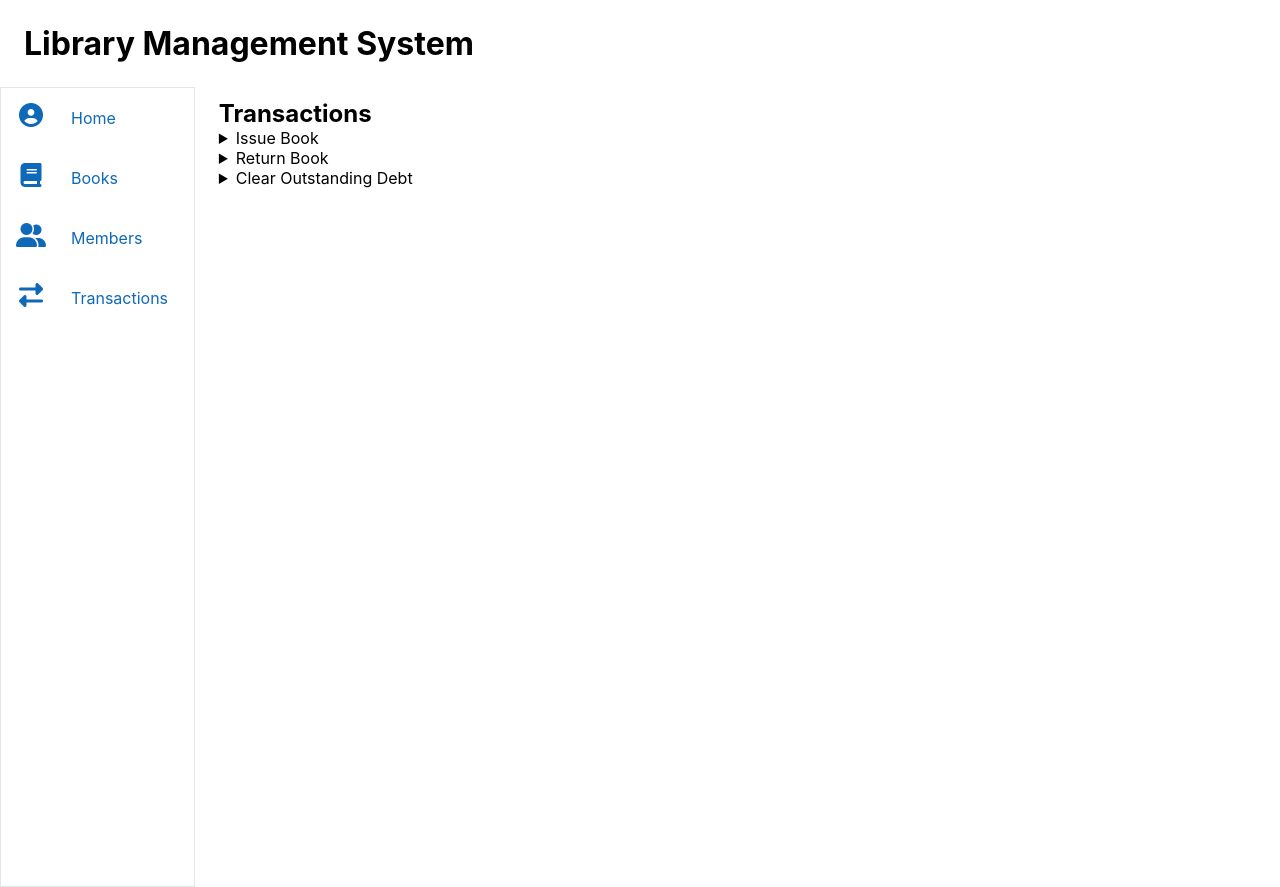
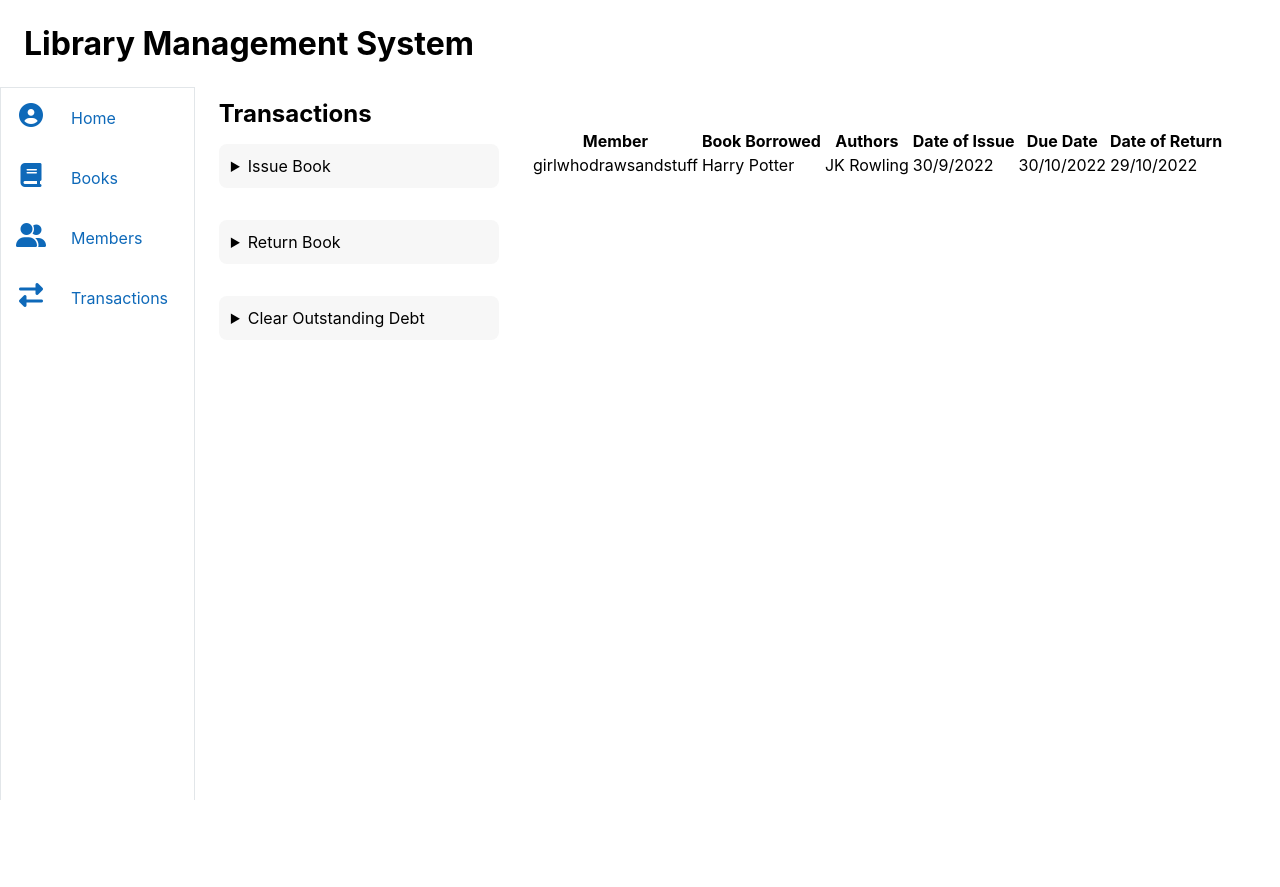
Before and after one commit to girlwhodrawsandstuff/library-management-system, a Flask app: page /transactions in a window 1280 px wide. After the commit the page ends 800 px from the top, so only its background shows below. Run offline with Flask 2, Linux system fonts and the light colour scheme; some libraries are stand-ins or nearby versions.

Commit message:
feat: add dummy form and table for transactions page

```diff
--- a/static/css/style.css
+++ b/static/css/style.css
@@ -128,3 +128,38 @@
     display: flex;
     justify-content: flex-end;
 }
+
+/* Transactions */
+.transaction__divisions {
+    display: flex;
+}
+
+.transaction__container {
+    width: 24em;
+    display: flex;
+    flex-direction: column;
+}
+
+.transaction__table {
+    width: 100%;
+    display: flex;
+    justify-content: center;
+    align-items: flex-start;
+}
+
+.transaction__form {
+    padding: 8px 0;
+}
+
+.transaction__form__item {
+    display: flex;
+    flex-direction: column;
+    padding: 4px 0;
+}
+
+.transaction__detail {
+    margin: 16px 0;
+    padding: 12px;
+    background-color: #f7f7f7;
+    border-radius: 8px;
+}
--- a/templates/transactions.html
+++ b/templates/transactions.html
@@ -13,6 +13,7 @@
     ></script>
   </head>
   <body>
+    <div class="page">
       {% include 'title.html' %}
 
       <div class="page__section">
@@ -20,63 +21,64 @@
 
         <div class="page__main">
           <h2>Transactions</h2>
-        <div>
-          <details>
+          <div class="transaction__divisions">
+            <div class="transaction__container">
+              <details class="transaction__detail">
                 <summary>Issue Book</summary>
-            <form>
-              <div>
+                <form class="transaction__form">
+                  <div class="transaction__form__item">
                     <label for="username">Username</label>
                     <input type="text" name="username" />
                   </div>
-              <div>
+                  <div class="transaction__form__item">
                     <label for="book-id">Book ID</label>
                     <input type="text" name="book-id" />
                   </div>
-              <div>
+                  <div class="transaction__form__item">
                     <label for="title">Book Title</label>
                     <input type="text" name="title" />
                   </div>
-              <div>
+                  <div class="transaction__form__item">
                     <label for="authors">Book Authors</label>
                     <input type="text" name="authors" />
                   </div>
-              <div>
+                  <div class="transaction__form__item">
                     <label for="date-of-issue">Date of Issue</label>
                     <input type="date" name="date-of-issue" />
                   </div>
                   <button type="submit">Issue Book</button>
                 </form>
               </details>
-          <details>
+              <details class="transaction__detail">
                 <summary>Return Book</summary>
-            <form>
-                <div>
+                <form class="transaction__form">
+                  <div class="transaction__form__item">
                     <label for="username">Username</label>
                     <input type="text" name="username" />
                   </div>
-                <div>
+                  <div class="transaction__form__item">
                     <label for="book-id">Book ID</label>
                     <input type="text" name="book-id" />
                   </div>
-                <div>
+                  <div class="transaction__form__item">
                     <label for="title">Book Title</label>
                     <input type="text" name="title" />
                   </div>
-                <div>
+                  <div class="transaction__form__item">
                     <label for="authors">Book Authors</label>
                     <input type="text" name="authors" />
                   </div>
-                <div>
+                  <div class="transaction__form__item">
                     <label for="date-of-return">Date of Return</label>
                     <input type="date" name="date-of-return" />
                   </div>
                   <button type="submit">Issue Book</button>
                 </form>
               </details>
-          <details>
+              <details class="transaction__detail">
                 <summary>Clear Outstanding Debt</summary>
-            <form>
-                <div>
+                <form class="transaction__form">
+                  <div class="transaction__form__item">
                     <label for="username">Username</label>
                     <input type="text" name="username" id="username" />
                   </div>
@@ -84,6 +86,32 @@
                 </form>
               </details>
             </div>
+            <div class="transaction__table">
+              <table>
+                <thead>
+                  <tr>
+                    <th>Member</th>
+                    <th>Book Borrowed</th>
+                    <th>Authors</th>
+                    <th>Date of Issue</th>
+                    <th>Due Date</th>
+                    <th>Date of Return</th>
+                  </tr>
+                </thead>
+                <tbody>
+                  <tr>
+                    <td>girlwhodrawsandstuff</td>
+                    <td>Harry Potter</td>
+                    <td>JK Rowling</td>
+                    <td>30/9/2022</td>
+                    <td>30/10/2022</td>
+                    <td>29/10/2022</td>
+                  </tr>
+                </tbody>
+              </table>
+            </div>
+          </div>
+        </div>
       </div>
     </div>
   </body>
```
Lines whose indentation alone changed are shown as unchanged.
